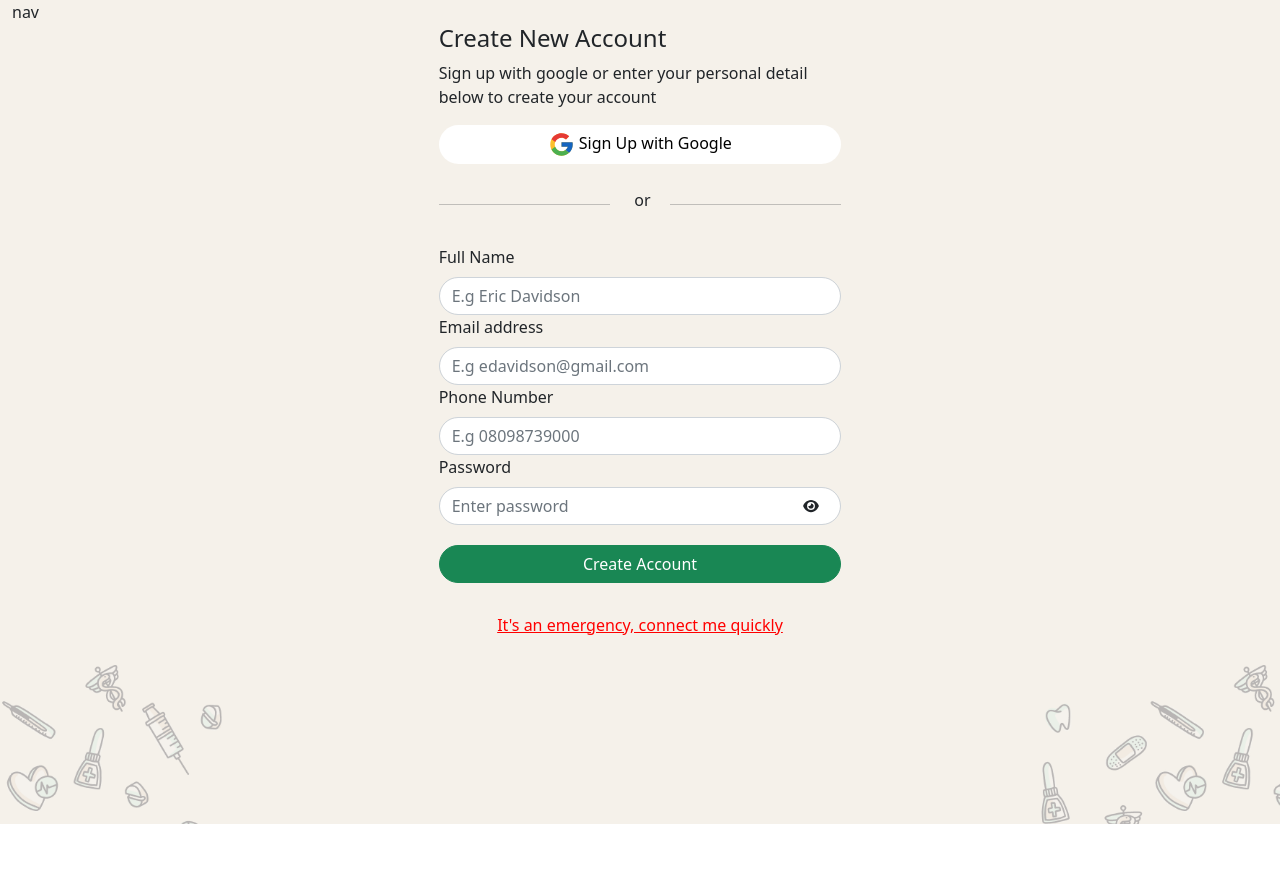
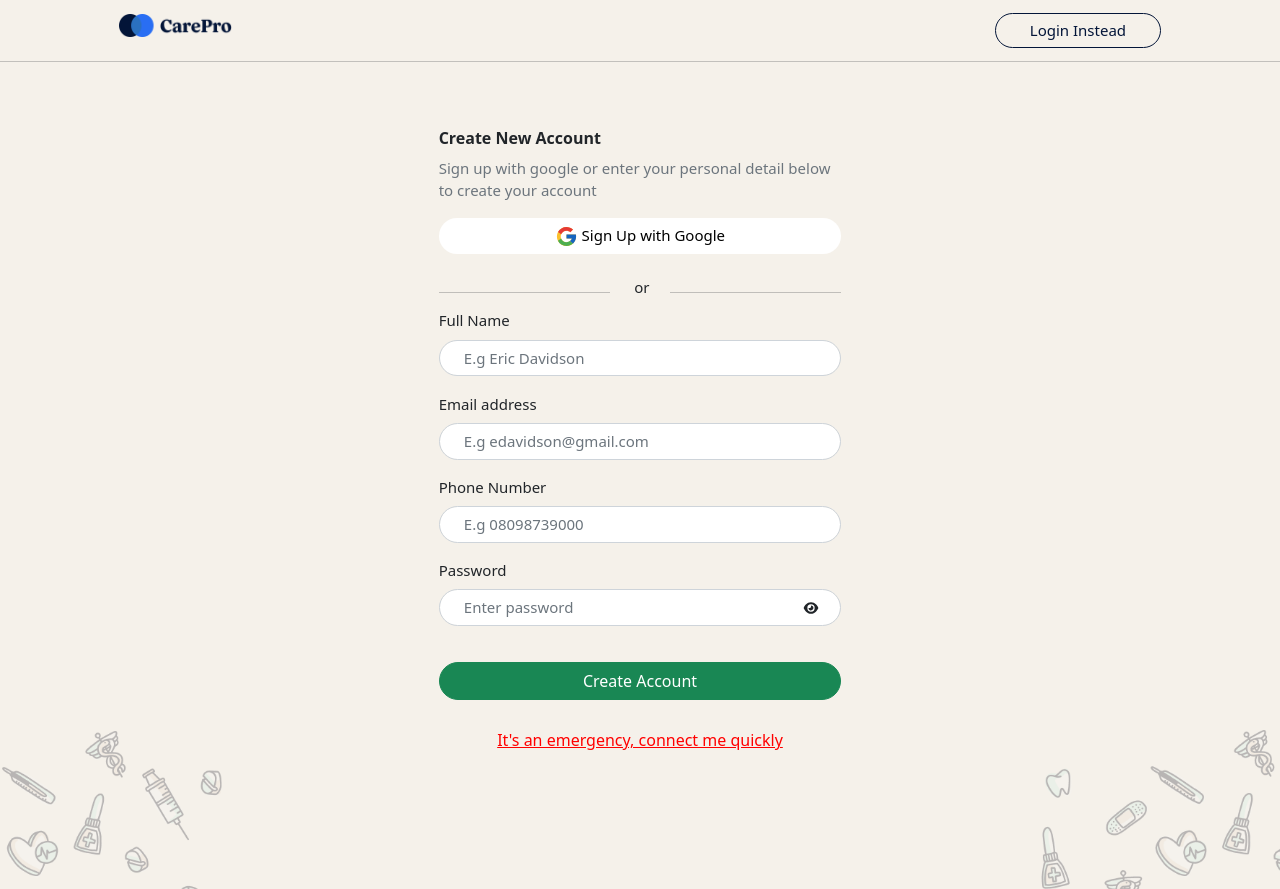
Before and after one commit to cyberGHostJs/care-finder, a React (Create React App) app: page /signup in a window 1280 px wide. Before the commit the page ends 800 px from the top, so only its background shows below. Built offline with nearby package versions, Linux system fonts and the light colour scheme.

Commit message:
updated the sign up page

```diff
--- a/src/components/Landing.js
+++ b/src/components/Landing.js
@@ -1,10 +1,12 @@
 import { Container } from "react-bootstrap";
+import { NavSignUpLogin } from "./SignUp";
 
 
 
 function Landing() {
     return(
       <Container fluid style={{border:'1px solid black'}}>
+        <NavSignUpLogin/>
         <p>p</p>
       </Container>
     )
--- a/src/components/SignUp.js
+++ b/src/components/SignUp.js
@@ -1,12 +1,24 @@
-// import React from 'react';
-
 import { useState } from "react";
 import { Button, Col, Container, Form, Row } from "react-bootstrap";
 import googleLogo from "../images/googleLogo.svg";
 import frame1 from "../images/frame1.png";
 import frame2 from "../images/frame2.png";
+import frame10 from "../images/Frame10.png";
 import { FontAwesomeIcon } from "@fortawesome/react-fontawesome";
 import { faEye, faEyeSlash } from "@fortawesome/free-solid-svg-icons";
+
+export function NavSignUpLogin() {
+  return (
+    <Row className="grey-border-bottom nav-login-container">
+      <Col xs={{ span: "2", offset: '1' }} className="">
+        <img src={frame10} alt="" width="60%" />
+      </Col>
+      <Col xs={{ span: "2", offset: '6' }} className="">
+        <Button className="round-border btn-bg-inherit login-btn ">Login Instead</Button>
+      </Col>
+    </Row>
+  );
+}
 
 function SignUp() {
   const [passwordVisible, setPasswordVisible] = useState(false);
@@ -16,14 +28,12 @@ function SignUp() {
   };
 
   return (
-    <Container fluid className="signUp-conainer fixed">
-      <Row>
-        <Col>
-        {/*--------navBar------*/}nav
-        </Col>
-      </Row>
-
-      <Row style={{ height: "100vh" }}>
+    <Container fluid className="signUp-conainer">{/*------we can add "fixed" to the class to make it fixed------*/}
+      <NavSignUpLogin />
+      <br/>
+      <br/>
+      <br/>
+      <Row style={{ height: "95vh" }}>
         {/* -------buttom image left--------------------- */}
         <Col className="relative">
           <img
@@ -39,14 +49,14 @@ function SignUp() {
           {/*-----first section----------*/}
           <Row>
             <Col>
-              <h4>Create New Account</h4>
-              <p>
+              <h6 style={{fontWeight: '700'}}>Create New Account</h6>
+              <p className="text-muted">
                 Sign up with google or enter your personal detail below to
                 create your account
               </p>
               <Form>
                 <Button
-                  className="round-border no-border"
+                  className="round-border no-border input-font-size"
                   type="submit"
                   style={{
                     width: "100%",
@@ -54,7 +64,7 @@ function SignUp() {
                     backgroundColor: "white",
                   }}
                 >
-                  <img src={googleLogo} alt="googleLogo" width="7%" /> Sign Up
+                  <img src={googleLogo} alt="googleLogo" width="6%" /> Sign Up
                   with Google
                 </Button>
               </Form>
@@ -68,7 +78,7 @@ function SignUp() {
                   <hr />
                 </Col>
               </Row>
-              <br />
+              {/* <br /> */}
             </Col>
           </Row>
           {/*---------Sign Up form---------*/}
@@ -76,7 +86,7 @@ function SignUp() {
             <Form.Group controlId="formBasicFirstName">
               <Form.Label>Full Name</Form.Label>
               <Form.Control
-                className="round-border"
+                className="round-border input-font-size input-padding-lf"
                 type="text"
                 placeholder="E.g Eric Davidson"
               />
@@ -85,7 +95,7 @@ function SignUp() {
             <Form.Group controlId="formBasicEmail">
               <Form.Label>Email address</Form.Label>
               <Form.Control
-                className="round-border"
+                className="round-border input-font-size input-padding-lf"
                 type="email"
                 placeholder="E.g edavidson@gmail.com"
               />
@@ -94,7 +104,7 @@ function SignUp() {
             <Form.Group controlId="formBasicLastName">
               <Form.Label>Phone Number</Form.Label>
               <Form.Control
-                className="round-border"
+                className="round-border input-font-size input-padding-lf"
                 type="text"
                 placeholder="E.g 08098739000"
               />
@@ -104,7 +114,7 @@ function SignUp() {
               <Form.Label>Password</Form.Label>
               <div className="password-input-container">
                 <Form.Control
-                  className="round-border"
+                  className="round-border input-font-size input-padding-lf"
                   type={passwordVisible ? "text" : "password"}
                   placeholder="Enter password"
                 />
@@ -128,11 +138,9 @@ function SignUp() {
             </Button>
             <br />
             <br />
-            <Button className="link-btn no-border">
+            <Button className="link-btn no-border btn-bg-inherit">
               It's an emergency, connect me quickly
             </Button>
-            <br />
-            <br />
             <br />
           </Form>
         </Col>
--- a/src/styles/signUp.css
+++ b/src/styles/signUp.css
@@ -15,7 +15,12 @@
   top: 50%;
   left: 50%;
   transform: translate(-50%, -50%);
-  font-size: 14px;
+  font-size: 13px;
+}
+.input-padding-lf{
+  padding-left: 6% !important;
+  margin-bottom: 4%;
+  margin-top: 0%;
 }
 /* .input:focus {
     outline: none !important;
@@ -44,12 +49,35 @@
 .no-border {
   border: none !important;
 }
+.btn-bg-inherit{
+  background-color: inherit !important;
+}
+.black-border {
+  border: 1px solid black !important;
+}
+.grey-border-bottom {
+  border-bottom: 1px solid rgba(128, 128, 128, 0.444) !important;
+}
+.input-font-size{
+  font-size: 15px !important;
+}
 .link-btn {
   text-decoration: underline !important;
-  background-color: inherit !important;
+  /* background-color: inherit !important; */
   color: red !important;
   width: 100%;
 }
 .signUp-conainer {
   background-color: #f5f1ea;
+  font-size: 15px !important;
 }
+.nav-login-container{
+  padding: 1% 0;
+}
+.login-btn{
+  color: #031538 !important;
+  border: 1px solid #031538 !important;
+  padding: 3% 18% !important;
+  font-size: 15px !important;
+  margin-left: 12%;
+}
```
Also changed, not shown: src/images/Frame10.png (added).
